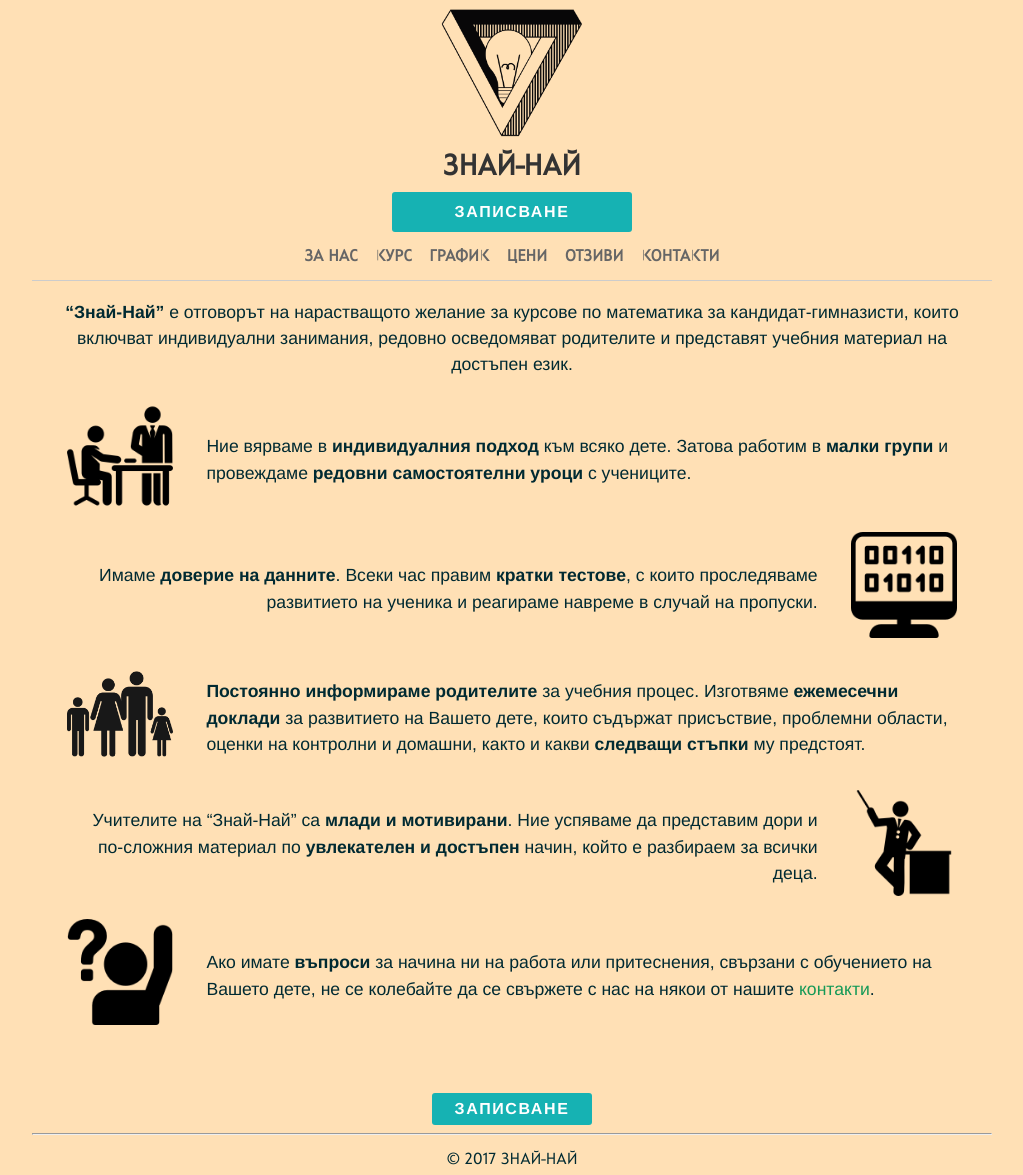
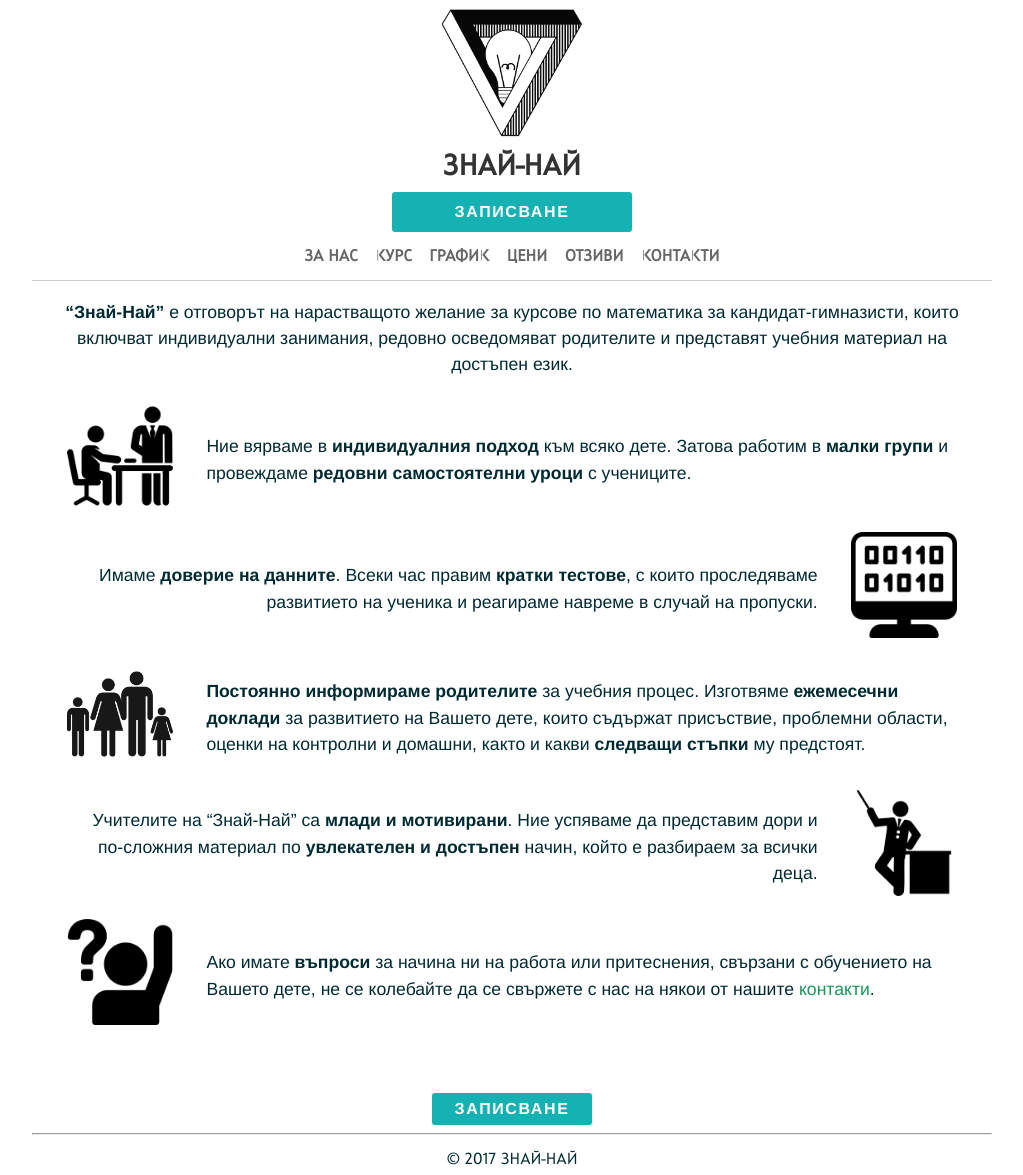
Before and after one commit to znainai/znainai.github.io, a Jekyll site: the page built from index.md, in a window 1280 px wide. Shown: the whole page, without its empty margins (128-1151 px from the left). Built offline with Jekyll 4.4.1, drawn with Linux system fonts in a browser that asks for light colours.

Commit message:
Update jekyll-theme-cayman.scss

```diff
--- a/_sass/jekyll-theme-cayman.scss
+++ b/_sass/jekyll-theme-cayman.scss
@@ -40,7 +40,7 @@ body {
   font-family: "Helvetica Neue", Helvetica, Arial, sans-serif;
   line-height: 1.5;
   color: $body-text-color;
-  background-color: #FFE0B5;
+  //background-color: #FFE0B5;
 }
 
 div#main-container {
```
